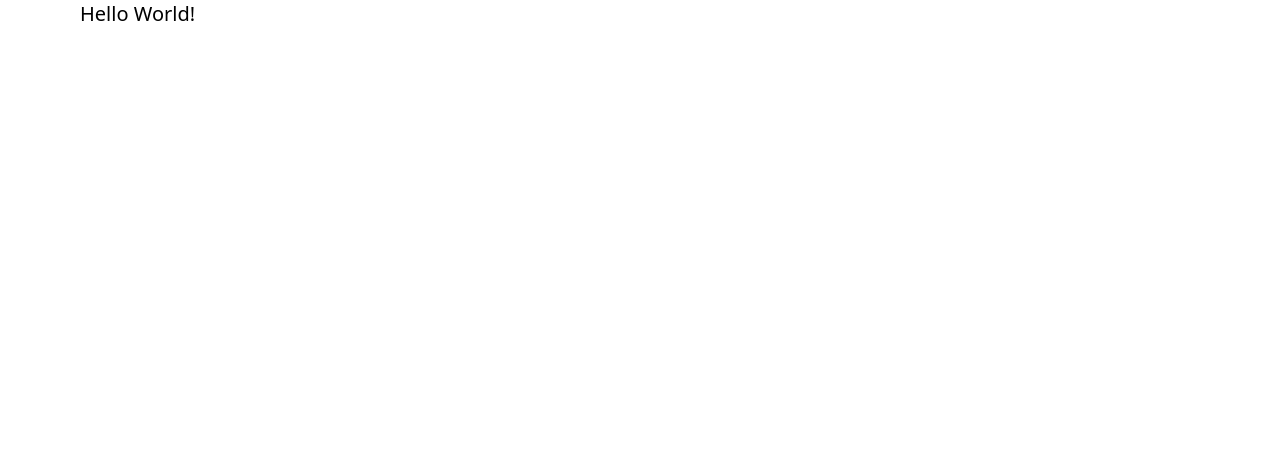
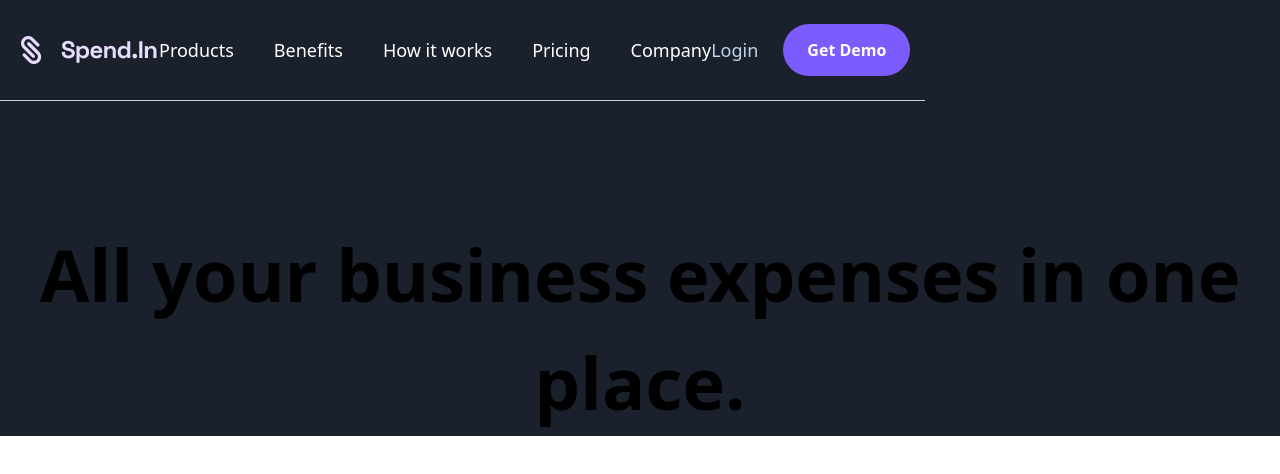
Before and after one commit to brysah/SpendIn, a React (Vite) app in the folder landingpage/: page / in a window 1280 px wide. Shown: the top 474 px of the page. Built offline with nearby package versions, Linux system fonts and the light colour scheme.

Commit message:
feat: add styled header

```diff
--- a/landingpage/src/App.jsx
+++ b/landingpage/src/App.jsx
@@ -1,8 +1,31 @@
+import logo from './assets/logo.png'
 
 function App() {
   return (
     <>
-      <h1 className='text-xl mx-20'>Hello World!</h1>
+      <header className='bg-transparent fixed top-0 left-0 '>
+        <div className="flex py-[24px] max-w-screen-xl w-full items-center justify-between px-[15px] border-solid border-b border-secondary-200">
+          <img src={logo} alt="Company Logo" />
+          <nav>
+            <ul className='flex gap-[40px] text-[18px] text-primary font-medium'>
+              <li> <a href="">Products</a> </li>
+              <li> <a href="">Benefits</a> </li>
+              <li> <a href="">How it works</a> </li>
+              <li> <a href="">Pricing</a> </li>
+              <li> <a href="">Company</a> </li>
+            </ul>
+          </nav>
+          <div className='flex gap-[25px] items-center'>
+            <a href="" className='text-secondary-200 font-medium text-[18px] hover:text-secondary-300'>Login</a>
+            <button className='bg-primary-500 py-[14px] px-[24px] rounded-[30px] text-primary font-semibold text-[16px]' >Get Demo</button>
+          </div>
+        </div>
+      </header>
+      <main className='bg-secondary-500 pt-[220px] '>
+          <div className="">
+            <h1 className='font-bold text-[72px] text-center'>All your business expenses in one place.</h1>
+          </div>
+      </main>
     </>
   )
 }
```
